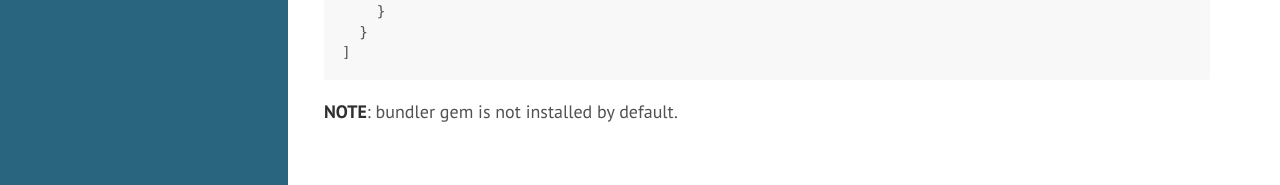
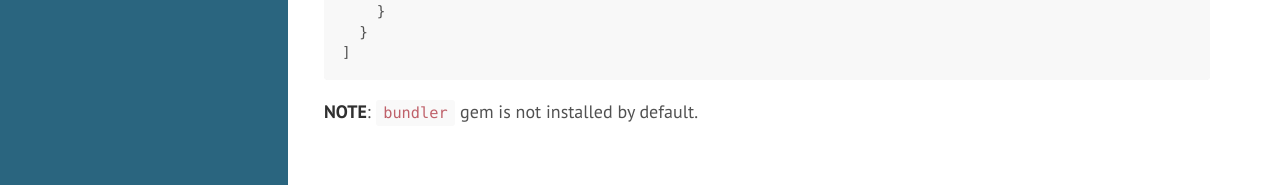
Before and after one commit to tap349/tap349.github.io, a Jekyll site: the page built from _posts/2016-03-30-rbenv.md, in a window 1280 px wide and 900 px high, scrolled down 953 px. Shown: the part 712-897 px from the top of the window. Built offline with Jekyll 4.4.1, drawn with Linux system fonts in a browser that asks for light colours; some of the changed text lies outside the part shown.

Commit message:
update 2016-03-30_19:27:37

````diff
--- a/_posts/2016-03-30-rbenv.md
+++ b/_posts/2016-03-30-rbenv.md
@@ -6,7 +6,7 @@ access: public
 categories: [rbenv, ruby]
 ---
 
-migration from RVM to rbenv
+migration from RVM to rbenv.
 
 <!-- more -->
 
@@ -84,4 +84,4 @@ override['rbenv']['user_installs'] = [
 ]
 ```
 
-**NOTE**: bundler gem is not installed by default.
+**NOTE**: `bundler` gem is not installed by default.
````
Also changed, not shown: _posts/2016-01-31-capistrano.md (+1 -1 lines), _posts/2016-03-30-rvm.md (+1 -1 lines).
